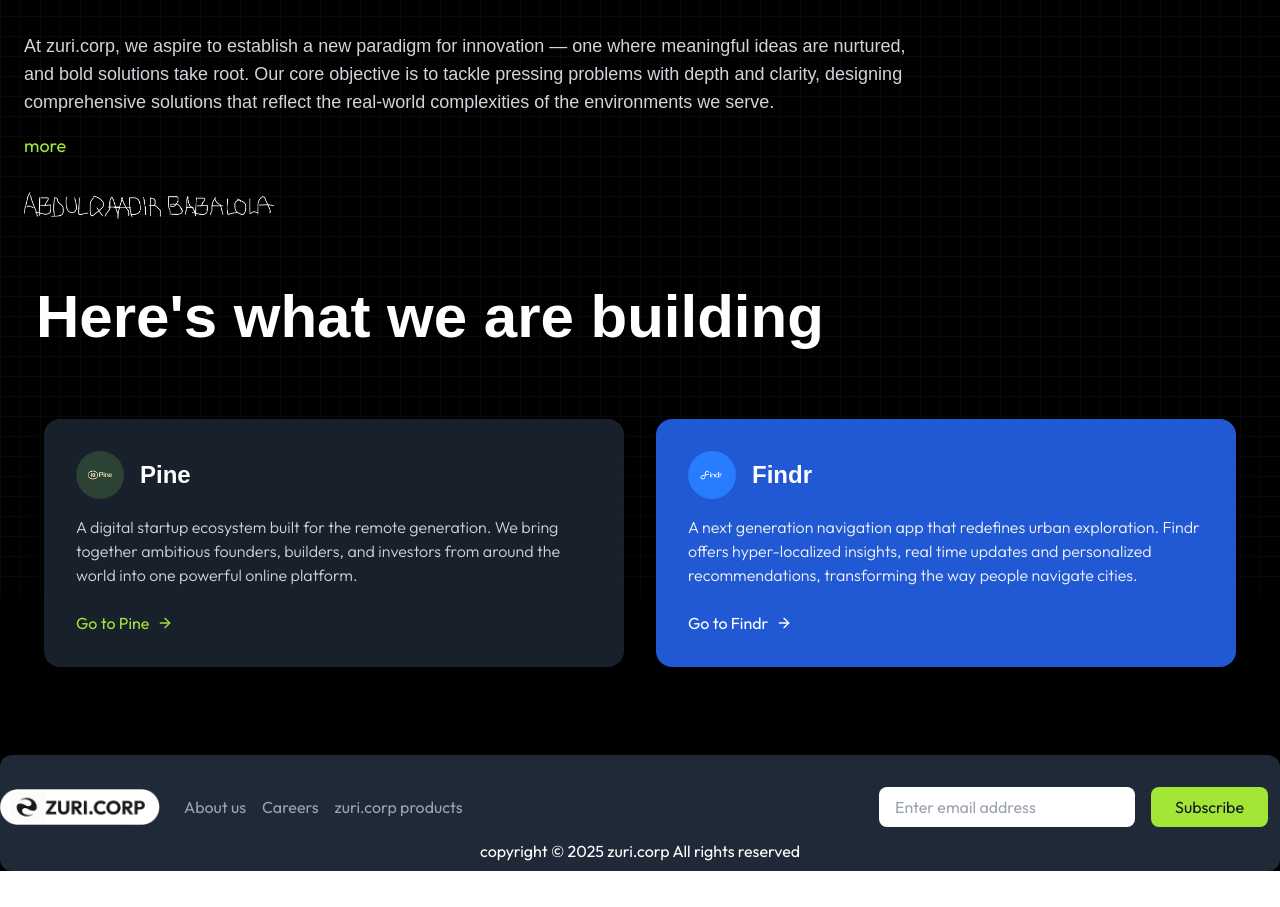
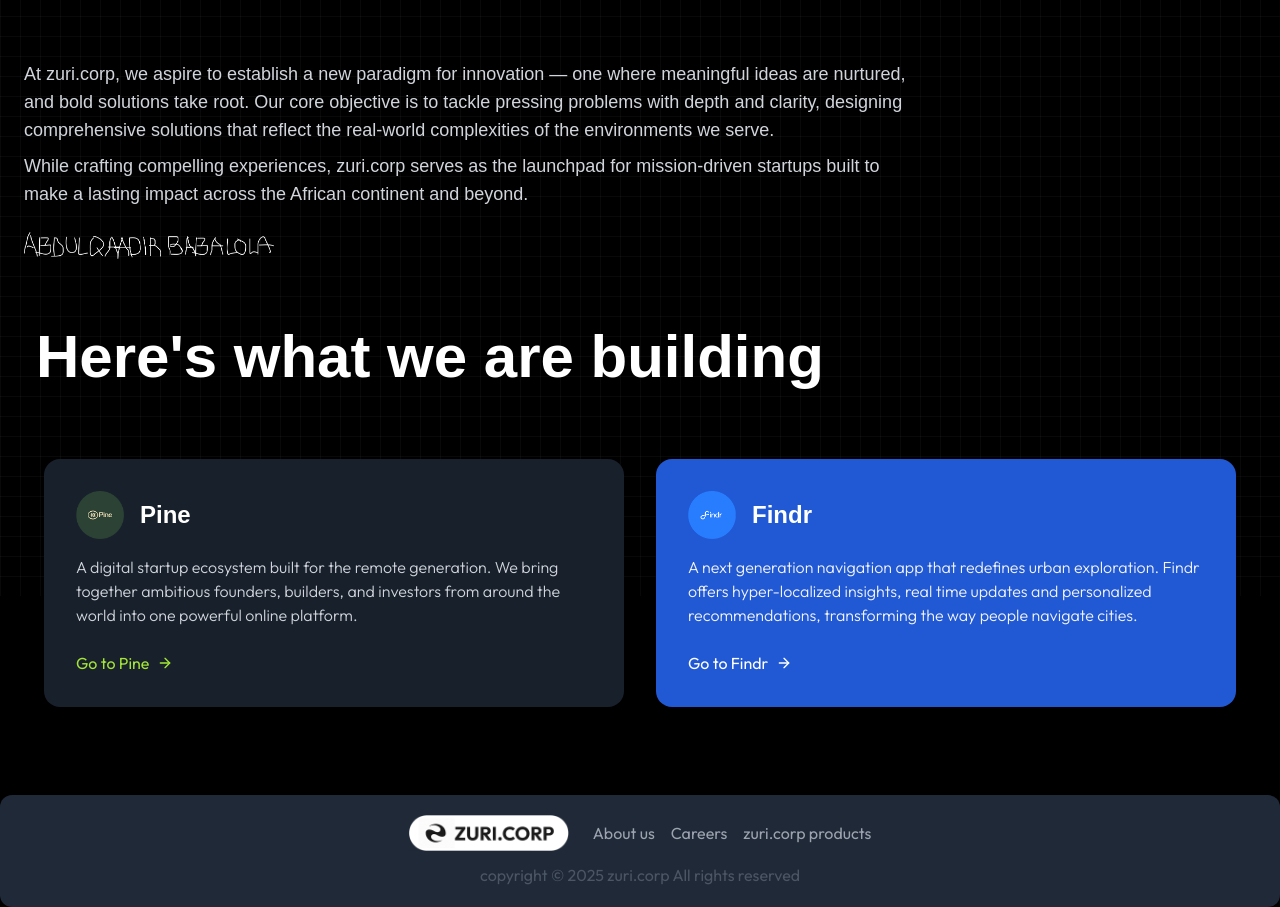
Before and after one commit to Oladotunlaniyan/zuri-landing, a React (Vite) app: page / in a window 1280 px wide. Shown: the part 204-1111 px from the top of the page. Before the commit the page ends 1075 px from the top, so only its background shows below. Built offline with nearby package versions, Linux system fonts and the light colour scheme.

Commit message:
removed the email form from the footer

```diff
--- a/src/components/footer.tsx
+++ b/src/components/footer.tsx
@@ -7,9 +7,9 @@ export default function Footer() {
 
 	return (
 		<footer className={`py-5 text-white ${ isDarkMode ? "bg-gray-800" : "bg-gray-900"} rounded-xl`}>
-			<div className="container mx-auto">
-				<div className="grid items-center justify-between grid-cols-1 gap-8 md:grid-cols-2">
-					<div className="flex flex-wrap justify-center gap-6 md:justify-start">
+			<div className="container mx-auto space-y-3">
+				<div className="grid items-center justify-between grid-cols-1 gap-8 md:grid-row-1">
+					<div className="flex flex-wrap justify-center gap-6">
 						<div className="flex flex-col items-center justify-center gap-6 md:flex-row">
 							<img
 								src={logo}
@@ -38,8 +38,8 @@ export default function Footer() {
 							</div>
 						</div>
 					</div>
-
-					<div className="z-10 flex flex-col items-center justify-center gap-4 p-3 sm:flex-row md:justify-end">
+					{/* Might include this in the future */}
+					{/* <div className="z-10 flex flex-col items-center justify-center gap-4 p-3 sm:flex-row md:justify-end">
 						<input
 							type="email"
 							placeholder="Enter email address"
@@ -48,11 +48,11 @@ export default function Footer() {
 						<button className="w-full px-6 py-2 text-gray-900 transition-colors duration-300 rounded-lg bg-lime-400 hover:bg-lime-300 sm:w-auto">
 							Subscribe
 						</button>
-					</div>
+					</div> */}
 				</div>
-					<div className="w-full -mb-3 text-center">
-						<p>copyright &copy; {new Date().getFullYear()} zuri.corp All rights reserved</p>
-					</div>
+				<div className="w-full text-center text-gray-600">
+					<p>copyright &copy; {new Date().getFullYear()} zuri.corp All rights reserved</p>
+				</div>
 			</div>
 		</footer>
 	);
--- a/src/components/home.tsx
+++ b/src/components/home.tsx
@@ -11,7 +11,7 @@ import { useThemeContext } from "../context/ThemeContext";
 
 function Home() {
   const { isDarkMode } = useThemeContext();
-  const [showMore, setShowMore] = useState(false);
+  // const [showMore, setShowMore] = useState(false);
   const [isVisible, setIsVisible] = useState({
     hero: false,
     products: false,
@@ -79,7 +79,7 @@ function Home() {
           >
             The Future of Innovation
           </h1>
-          <div className="flex w-full mb-0">
+          <div className="flex w-full mb-2">
             <MorphingText
               className={`ml-0 hero-font text-3xl md:text-4xl lg:text-5xl font-bold text-left ${
                 isDarkMode ? "text-white" : "text-gray-900"
@@ -94,7 +94,7 @@ function Home() {
             />
           </div>
           <p
-            className={`hero-text text-base md:text-lg mb-4 -mt-5 ${
+            className={`hero-text text-base md:text-lg mb-2 ${
               isDarkMode ? "text-gray-300" : "text-gray-700"
             }`}
           >
@@ -104,29 +104,15 @@ function Home() {
             and clarity, designing comprehensive solutions that reflect the
             real-world complexities of the environments we serve.
           </p>
-          {showMore && (
-            <p
-              className={`hero-text text-base md:text-lg mb-4 animate-fadeIn ${
-                isDarkMode ? "text-gray-300" : "text-gray-700"
-              }`}
-            >
-              While crafting compelling experiences, zuri.corp serves as the
+          <p
+            className={`hero-text text-base md:text-lg mb-4 ${
+              isDarkMode ? "text-gray-300" : "text-gray-700"
+            }`}>
+            While crafting compelling experiences, zuri.corp serves as the
               launchpad for mission-driven startups built to make a lasting
               impact across the African continent and beyond.
-            </p>
-          )}
-
-          <div className="flex flex-col space-y-6">
-            <button
-              onClick={() => setShowMore(!showMore)}
-              className={`flex items-center space-x-2 text-lg hero-font transition-colors duration-300 ${
-                isDarkMode
-                  ? "text-lime-400 hover:text-lime-300"
-                  : "text-lime-600 hover:text-lime-700"
-              }`}
-            >
-              <span>{showMore ? "Show less" : "more"}</span>
-            </button>
+          </p>
+          <div className="flex">
             <img
               src={isDarkMode ? sign : sign2}
               alt="Signature"
```
